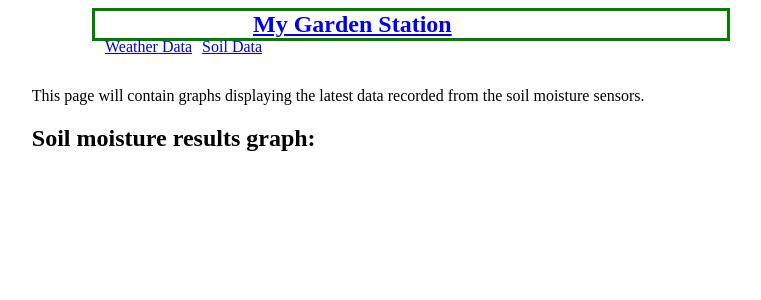
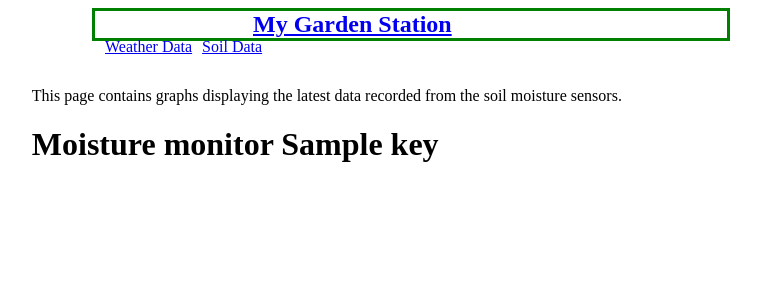
Before and after one commit to Grimcheese/GardenStation, a Flask app: template webserver/templates/soil.html in a window 1280 px wide. Shown: the top 300 px of the page, without its empty margins (229-990 px from the left). Run offline with Flask 3, Linux system fonts and the light colour scheme; the template is opened without the code that fills it: most values are stand-ins (such as "Sample title", 1, 10 or a date in 2020); parts of the project's set-up code (start-up, migrations or seed data) failed here and were passed over; some libraries are stand-ins or nearby versions.

Commit message:
Soil moisture data for all devices displayed on soil page

```diff
--- a/webserver/main.py
+++ b/webserver/main.py
@@ -9,6 +9,9 @@ from ..webserver.database import Database
 from pathlib import Path
 
 app = Flask(__name__)
+
+db_path = Path(__file__).parents[1].joinpath("db", "test_database.db")
+db = Database(False, db_path)
 
 @app.route('/')
 def root_redirect():
@@ -28,16 +31,14 @@ def weather_page():
 @app.route('/soil/')
 def soil_page():
     # Generate default data graphs for each device with recorded data
+    graphJSON = graphs.generate_all_default_graphs(db)
+    print(graphJSON)
 
-
-    return render_template('soil.html')
+    return render_template('soil.html', graphJSON=graphJSON)
 
 
 @app.route('/graph')
 def graph_page():
-    db_path = Path(__file__).parents[1].joinpath("db", "test_database.db")
-
-    db = Database(False, db_path)
 
     # Just get some data from the database - implement options later
     dataset = db.get_all_moisture_from_device(0)
--- a/webserver/templates/base.html
+++ b/webserver/templates/base.html
@@ -21,4 +21,6 @@
     </div>
 </body>
 
+{% block script %} {% endblock %}
+
 </html>
--- a/webserver/templates/soil.html
+++ b/webserver/templates/soil.html
@@ -3,9 +3,17 @@
 {% block title %} Soil Page {% endblock %}
 
 {%block content %}
-    <p>This page will contain graphs displaying the latest
-        data recorded from the soil moisture sensors.
-    </p>
-    <h2>Soil moisture results graph:</h2>
-    <h2></h2>
+    <p>This page contains graphs displaying the latest data recorded from the soil moisture sensors.</p>
+
+    {% for key, value in graphJSON.items() %}
+        <h1>Moisture monitor {{key}}</h1>
+        <div id="chart{{key}}" class="chart{key}"></div>
+
+        <script src='https://cdn.plot.ly/plotly-latest.min.js'></script>
+        <script type='text/javascript'>
+            var graphs = {{value | safe}};
+            Plotly.plot('chart{{key}}', graphs, {});
+        </script>
+    {% endfor %}
+
 {%endblock %}
```
Also changed, not shown: webserver/graphs.py (+11 -1 lines).
